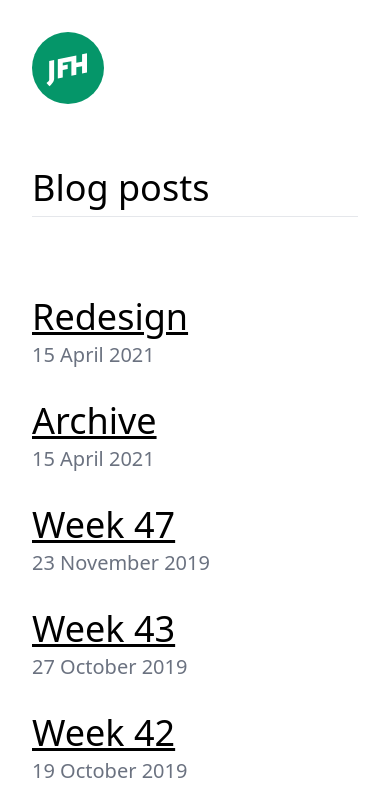
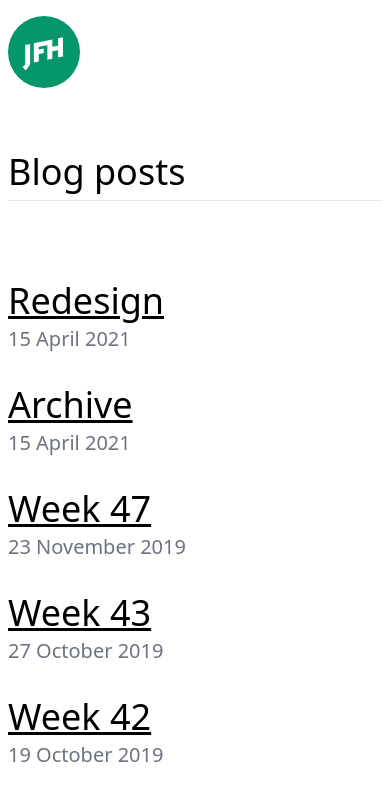
Before and after one commit to jonheslop/jfh-2021, a Next.js app: page /posts in a window 390 px wide. Shown: the top 806 px of the page. Built offline with nearby package versions, Linux system fonts and the light colour scheme; a web font is replaced by a local one.

Commit message:
less padding on smaller screens

```diff
--- a/components/layout.tsx
+++ b/components/layout.tsx
@@ -33,7 +33,7 @@ const Layout = ({pageTitle, children}: Props) => {
         <meta property="og:image" content="/jon-heslop.jpg"/>
       </Head>
 
-      <div className="flex-1 p-8 md:p-16 grid grid-cols-1 md:grid-cols-page-layout auto-rows-min items-start gap-16 relative w-full">
+      <div className="flex-1 px-2 py-4 md:p-8 lg:p-16 grid grid-cols-1 md:grid-cols-page-layout auto-rows-min items-start gap-16 relative w-full">
         <Logo/>
         {children}
       </div>
```
